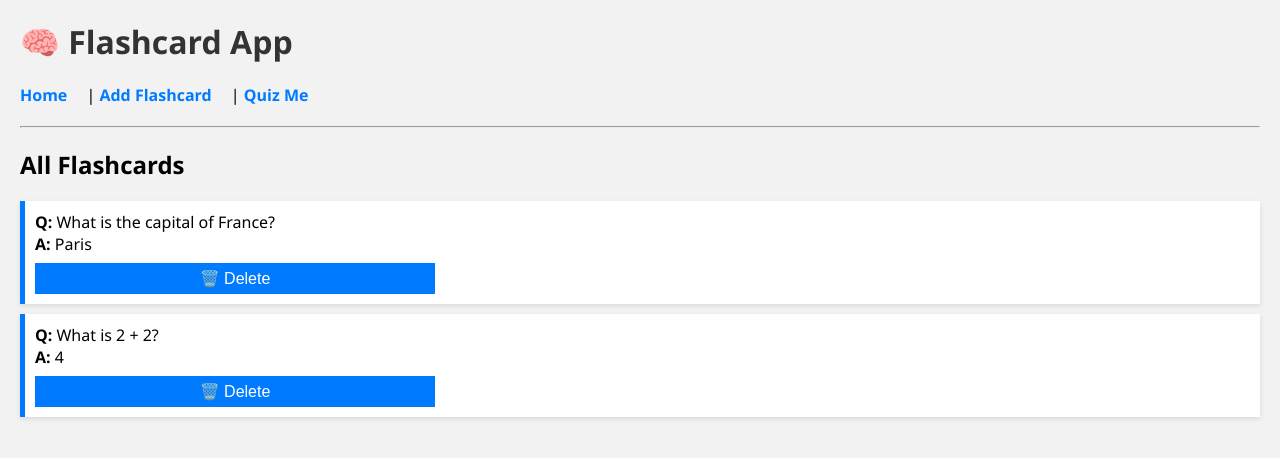
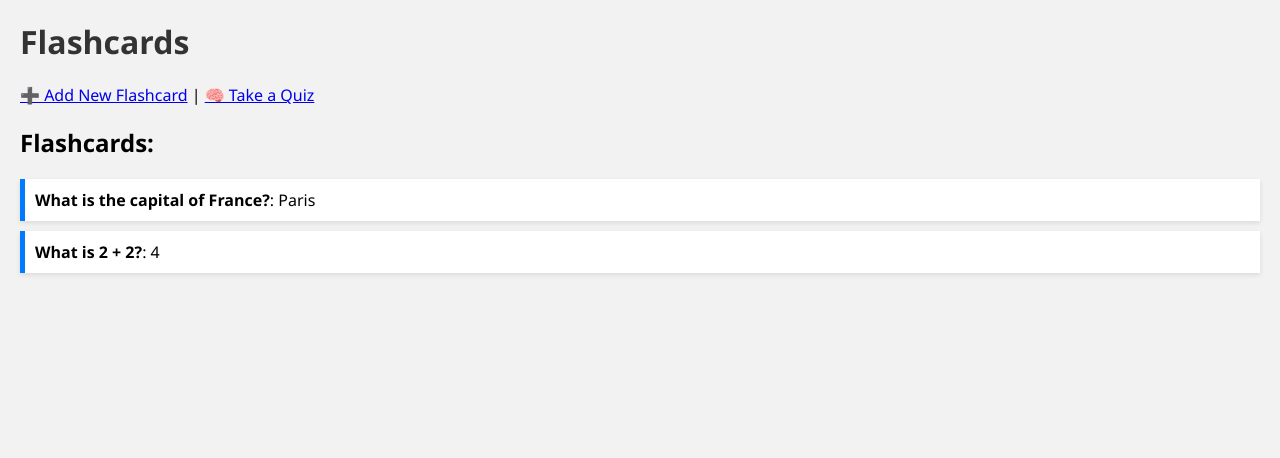
Before and after one commit to ksu-is/Flashcards-App, a Flask app: page / in a window 1280 px wide. Shown: the top 458 px of the page. Run offline with Flask 3, Linux system fonts and the light colour scheme.

Commit message:
Update index.html

```diff
--- a/templates/index.html
+++ b/templates/index.html
@@ -1,16 +1,28 @@
-{% extends 'base.html' %}
-{% block content %}
-<h2>All Flashcards</h2>
+<!DOCTYPE html>
+<html lang="en">
+<head>
+    <meta charset="UTF-8">
+    <meta name="viewport" content="width=device-width, initial-scale=1.0">
+    <title>Flashcards</title>
+    <link rel="stylesheet" href="{{ url_for('static', filename='style.css') }}">
+</head>
+<body>
+    <h1>Flashcards</h1>
+
+    <div class="center">
+        <a href="{{ url_for('add') }}">➕ Add New Flashcard</a> |
+        <a href="{{ url_for('quiz') }}">🧠 Take a Quiz</a>
+    </div>
+
+    <h2>Flashcards:</h2>
     <ul>
         {% for flashcard in flashcards %}
             <li>
-      <strong>Q:</strong> {{ flashcard.question }}<br>
-      <strong>A:</strong> {{ flashcard.answer }}
-      <!-- Delete Button -->
-      <form action="{{ url_for('delete', card_index=loop.index0) }}" method="post" style="display:inline;">
-        <button type="submit" onclick="return confirm('Delete this flashcard?');">🗑️ Delete</button>
-      </form>
+                <strong>{{ flashcard['question'] }}</strong>: {{ flashcard['answer'] }}
             </li>
+        {% else %}
+            <p>No flashcards available.</p>
         {% endfor %}
     </ul>
-{% endblock %}
+</body>
+</html>
```
Lines whose indentation alone changed are shown as unchanged.
